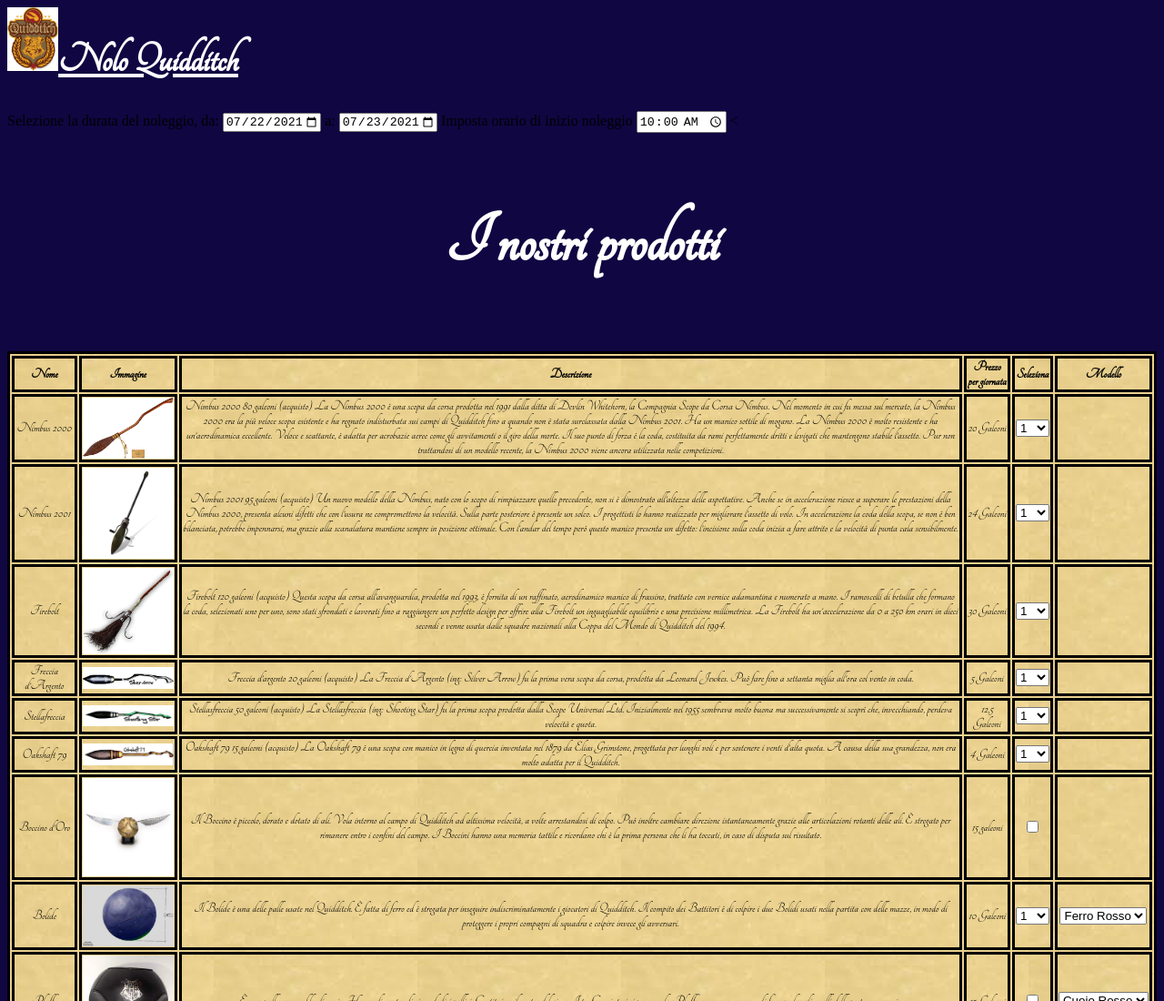
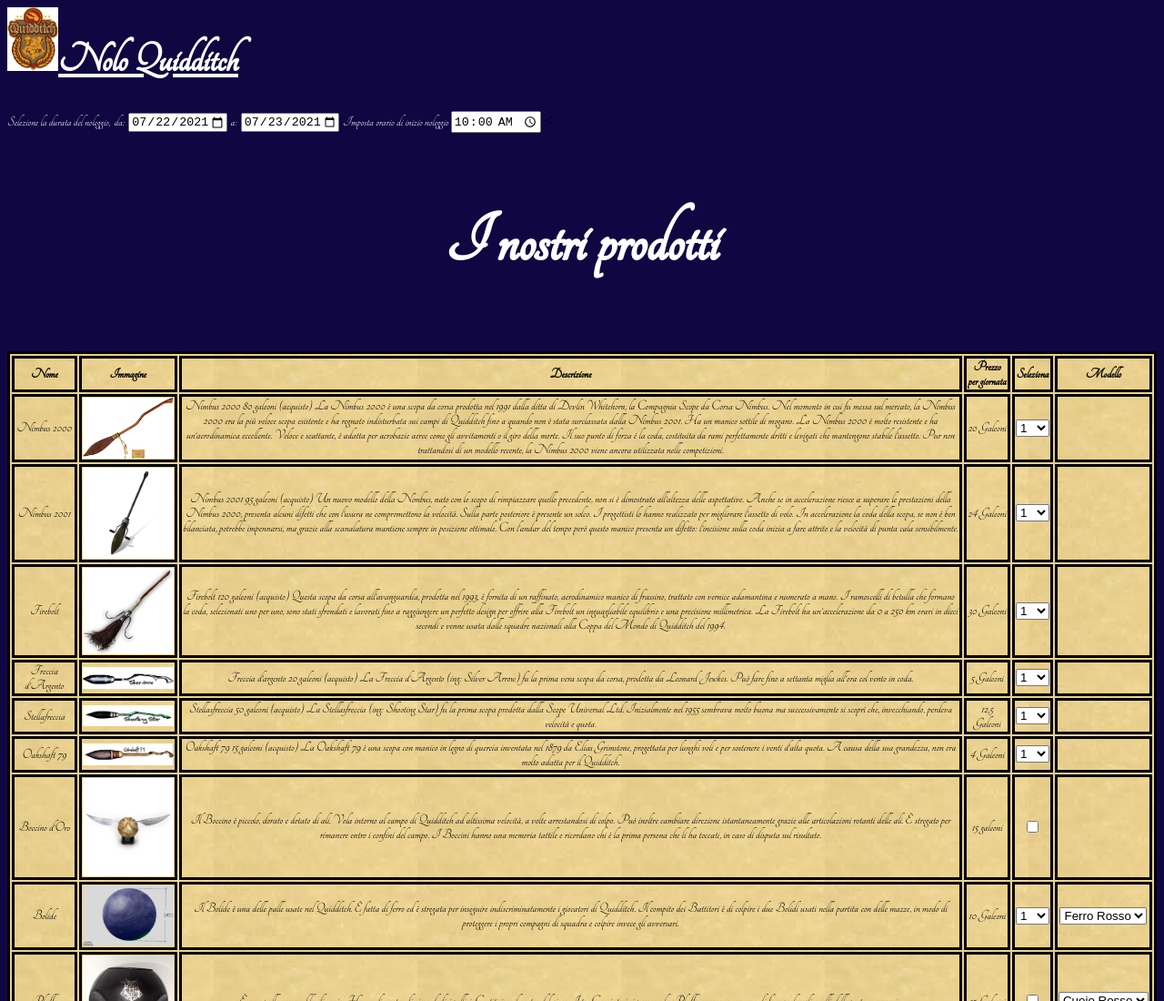
Before and after one commit to NoloQuidditch/NoloQuidditch, a plain HTML site: page index.html in a window 1280 px wide. Shown: the top 1100 px of the page at 91% size. Drawn offline with Linux system fonts and the light colour scheme.

Commit message:
Update style.css

```diff
--- a/style.css
+++ b/style.css
@@ -41,3 +41,8 @@
 	height: 70px;
 	width: auto;
 }
+
+label {
+	font-family: Tangerine;
+	color: white;
+}
```
